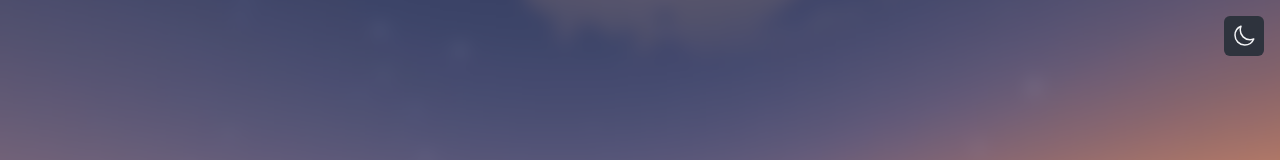
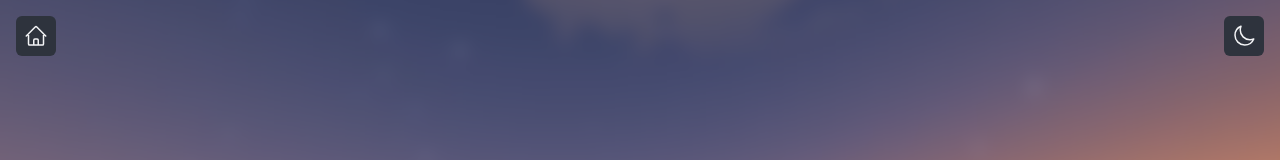
Before and after one commit to AstronautMarkus/VicePenguins-front, a Vue app in the folder VicePenguins/: page /login in a window 1280 px wide. Shown: the top 160 px of the page. Built offline with nearby package versions, Linux system fonts and the light colour scheme.

Commit message:
feat: add home button to AuthUtils component for navigation

```diff
--- a/VicePenguins/src/components/AuthUtils/AuthUtils.vue
+++ b/VicePenguins/src/components/AuthUtils/AuthUtils.vue
@@ -1,12 +1,23 @@
 <script setup>
 import { useThemeConsumer } from '../../composables/theme';
-import { SunIcon, MoonIcon } from '@heroicons/vue/24/outline';
+import { SunIcon, MoonIcon, HomeIcon } from '@heroicons/vue/24/outline';
+import { useRouter } from 'vue-router';
 
 const { theme, toggleTheme } = useThemeConsumer();
+const router = useRouter();
+
+const goHome = () => {
+  router.push('/');
+};
 </script>
 
 <template>
   <div class="auth-theme-toggle">
+    <button class="button is-dark icon-button" @click="goHome">
+      <span class="icon">
+        <HomeIcon class="w-6 h-6 text-blue-500" />
+      </span>
+    </button>
     <button class="button is-dark icon-button" @click="toggleTheme">
       <span v-if="theme === 'light'" class="icon">
         <MoonIcon class="w-6 h-6 text-gray-900" />
@@ -24,5 +35,12 @@ const { theme, toggleTheme } = useThemeConsumer();
   top: 1rem;
   right: 1rem;
   z-index: 1000;
+  display: flex;
+  gap: 1rem;
+}
+
+.auth-theme-toggle button:first-child {
+  position: fixed;
+  left: 1rem;
 }
 </style>
```
